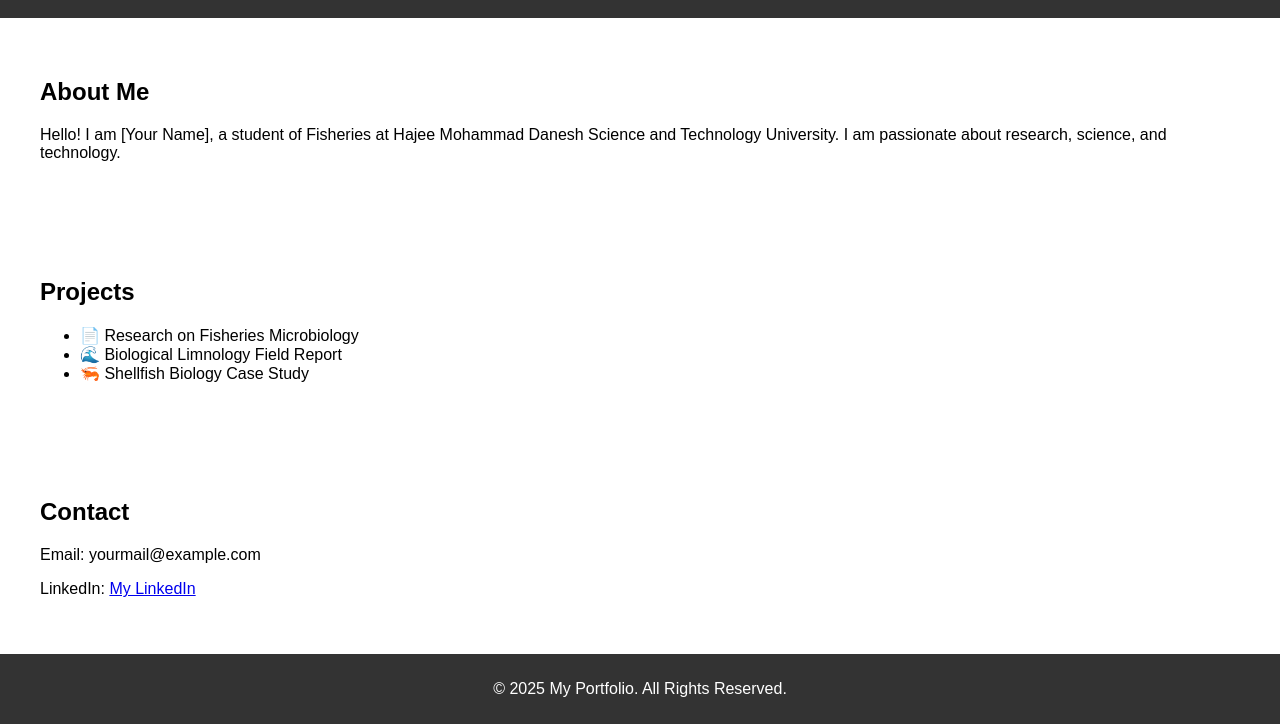
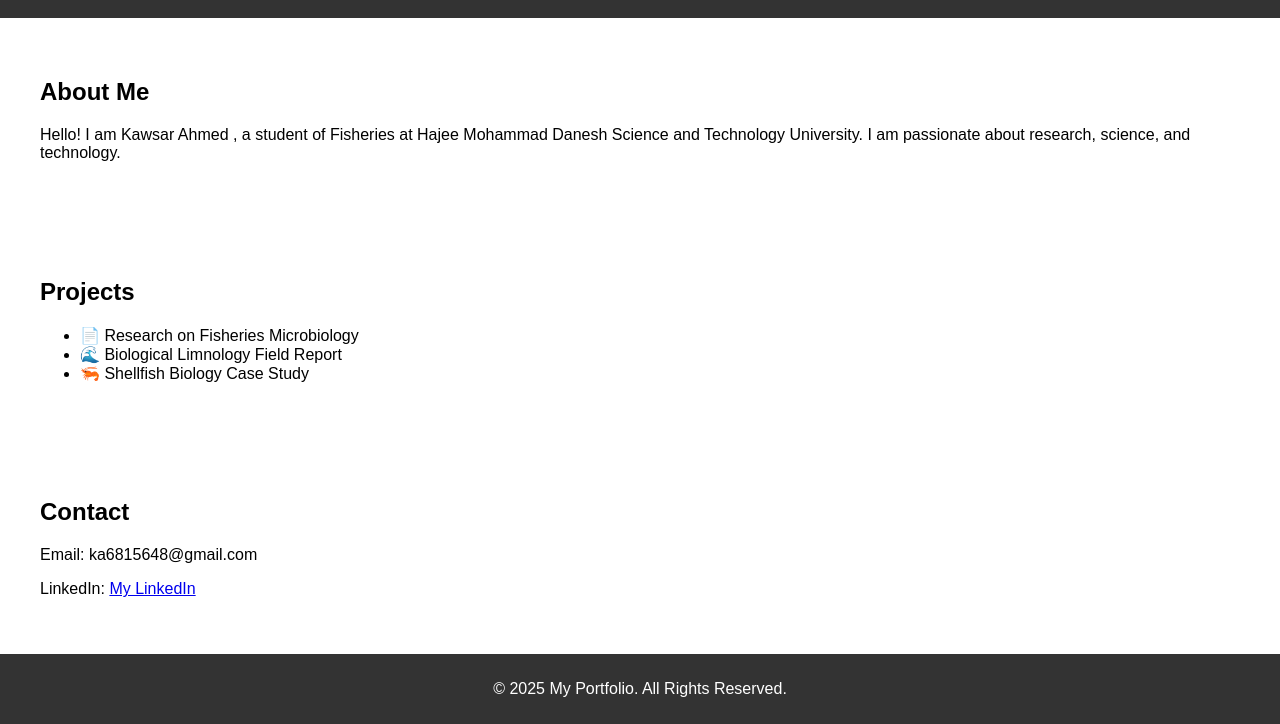
Before and after one commit to Obsevia/obsevia.github.io, a plain HTML site: page index.html in a window 1280 px wide. Shown: the part 120-844 px from the top of the page. Drawn offline with Linux system fonts and the light colour scheme.

Commit message:
index.html

```diff
--- a/index.html
+++ b/index.html
@@ -24,7 +24,7 @@
 
   <section id="about">
     <h2>About Me</h2>
-    <p>Hello! I am [Your Name], a student of Fisheries at Hajee Mohammad Danesh Science and Technology University. I am passionate about research, science, and technology.</p>
+    <p>Hello! I am Kawsar Ahmed , a student of Fisheries at Hajee Mohammad Danesh Science and Technology University. I am passionate about research, science, and technology.</p>
   </section>
 
   <section id="projects">
@@ -38,7 +38,7 @@
 
   <section id="contact">
     <h2>Contact</h2>
-    <p>Email: yourmail@example.com</p>
+    <p>Email: ka6815648@gmail.com</p>
     <p>LinkedIn: <a href="https://linkedin.com/in/your-profile" target="_blank">My LinkedIn</a></p>
   </section>
 
```
